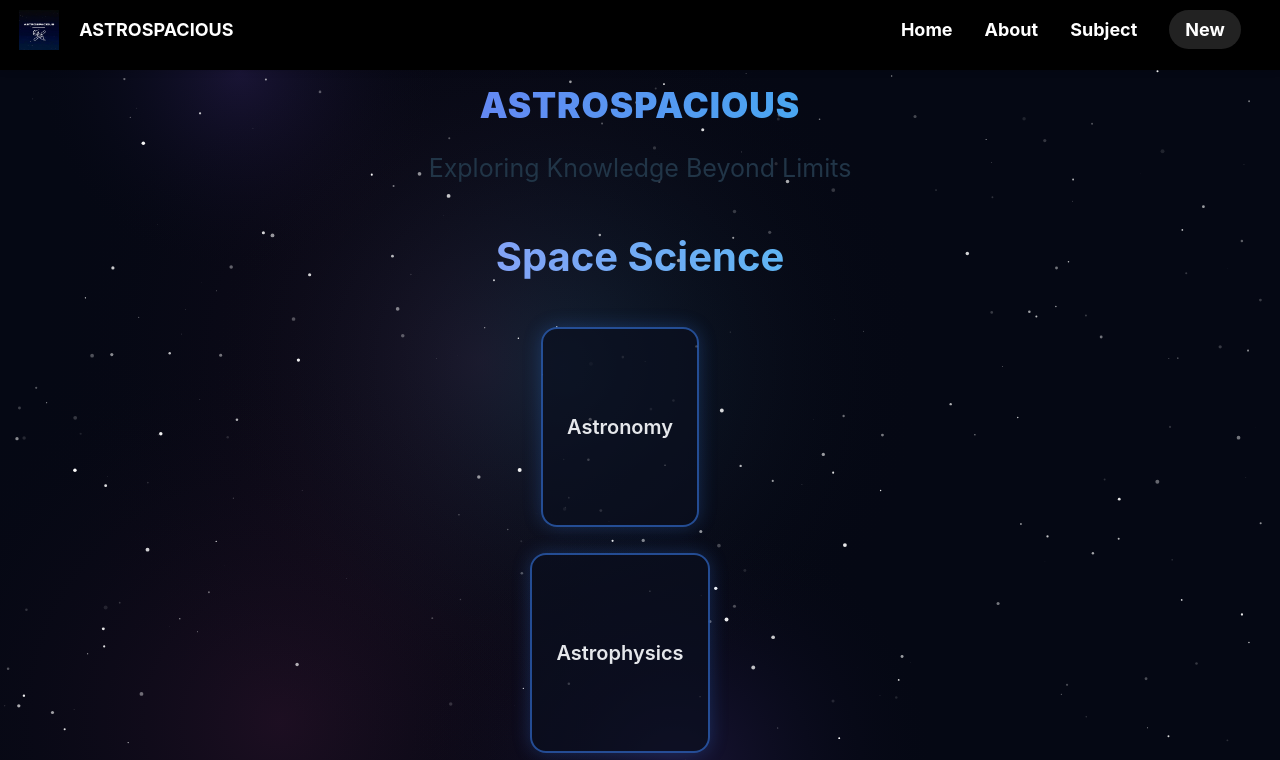
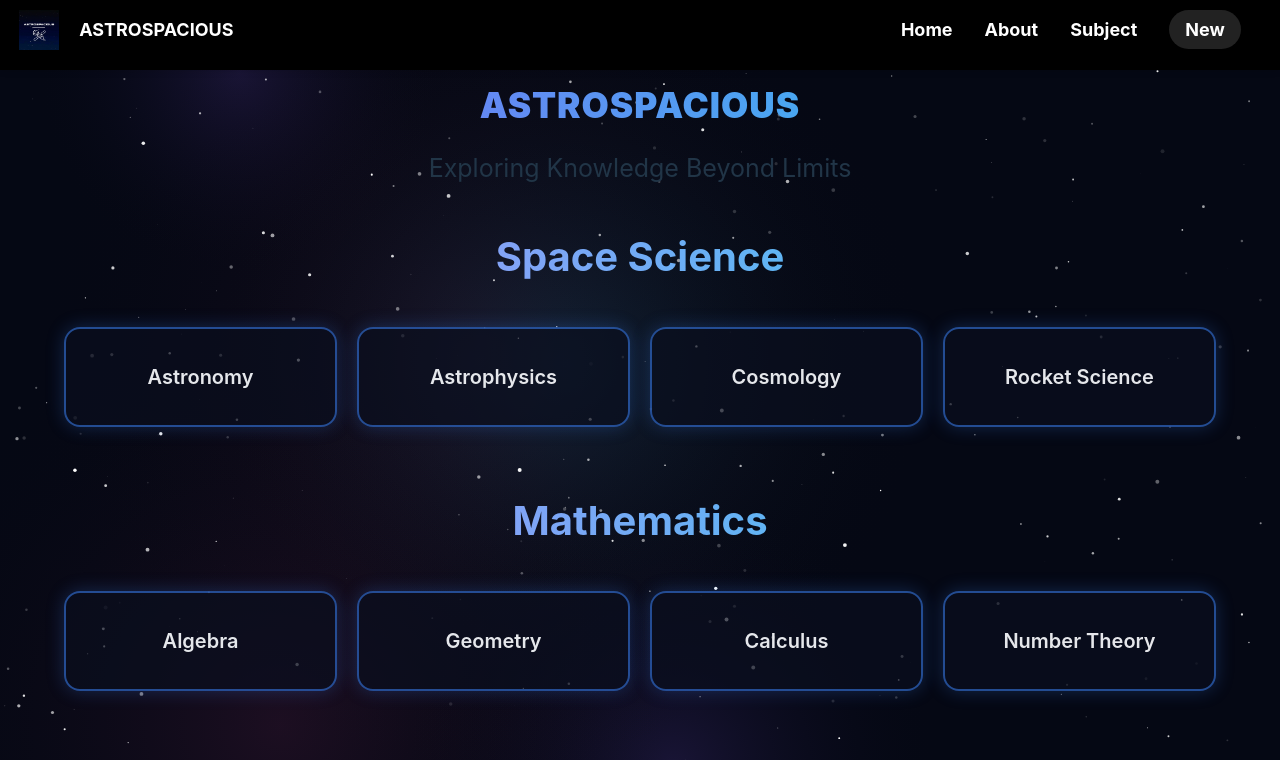
Before and after one commit to nathan09rules/ASTROSPACIOUS, a React (Vite) app: page /Subject in a window 1280 px wide. Shown: the top 760 px of the page. Built offline with nearby package versions, Linux system fonts and the light colour scheme.

Commit message:
subjects issue fixed

```diff
--- a/src/Subject.tsx
+++ b/src/Subject.tsx
@@ -32,7 +32,7 @@ export function Subject() {
     };
   }, []);
 
-  const handleSubjectClick = (url : string) => {
+  const handleSubjectClick = (url: string) => {
     window.location.href = url;
   };
 
@@ -53,7 +53,7 @@ export function Subject() {
         <p className='subtitle centered'>Exploring Knowledge Beyond Limits</p>
       </header>
 
-      <div className='margin-vertical'/>
+      <div className='margin-vertical' />
 
       {subjects.map(subject => (
         <section
@@ -62,8 +62,8 @@ export function Subject() {
           className={`subject-section black`}
         >
           <h2 className='subject-name gradient centered'>{subject.name}</h2>
-          <div className='margin-vertical'/>
-          <div className='subtopics centered'>
+          <div className='margin-vertical' />
+          <div className='subtopics'>
             {subject.subtopics.map((topic, idx) => (
               <div
                 key={idx}
@@ -74,7 +74,7 @@ export function Subject() {
               </div>
             ))}
           </div>
-          <div className='margin-vertical'/><br />
+          <div className='margin-vertical' /><br />
         </section>
       ))}
       <Space_bg></Space_bg>
--- a/src/css/Subject.css
+++ b/src/css/Subject.css
@@ -21,16 +21,18 @@
 }
 
 .subtopics {
-  width:calc(100vw - 80px);
-  margin-left: 20px;
+  width: 90%;
+  max-width: 1200px;
+  margin: 0 auto;
   display: grid;
-  grid-template-columns : repeat(auto-fit , minmax(200px , 1fr));
-  gap: calc(100vw/50);
+  grid-template-columns: repeat(auto-fit, minmax(200px, 1fr));
+  gap: 20px;
 }
 
 .subtopic-card {
   background: rgba(10, 15, 30, 0.7);
-  border: 2px solid rgba(59, 130, 246, 0.55); /* neon blue */
+  border: 2px solid rgba(59, 130, 246, 0.55);
+  /* neon blue */
   color: #e5e7eb;
 
   border-radius: 1rem;
@@ -56,6 +58,7 @@ br {
   display: block;
   height: 100px;
 }
+
 /*
 .subject-page {
   background-color: #01040d;
```
Also changed, not shown: 4 other files (tests, documents, lock files or other folders). Lines whose indentation alone changed are shown as unchanged.
